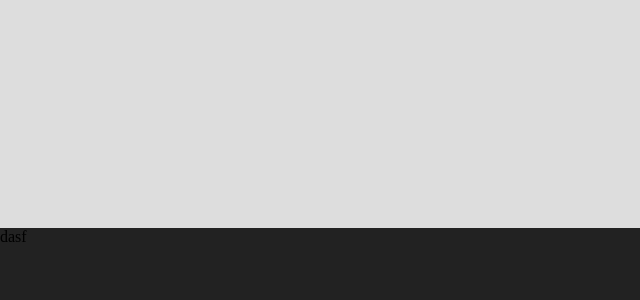
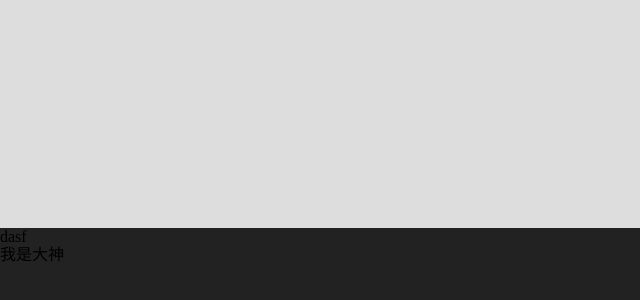
Before and after one commit to liangchunsheng/react_project, a React app: page src/index.html in a window 1280 px wide. Shown: the part 452-752 px from the top of the page, 0-640 px from the left. Built offline with nearby package versions, Linux system fonts and the light colour scheme.

Commit message:
add a div "class=sheng"

```diff
--- a/src/index.html
+++ b/src/index.html
@@ -11,6 +11,7 @@
 	<div id="content" class="content"></div>
  	<div id="app">APPLICATION CONTENT</div>
 	<span>dasf</span>
+	<div class="sheng">我是大神</div>
 
  	<script>__REACT_DEVTOOLS_GLOBAL_HOOK__ = parent.__REACT_DEVTOOLS_GLOBAL_HOOK__</script>
  	<script type="text/javascript" src="/assets/app.js"></script>
```
